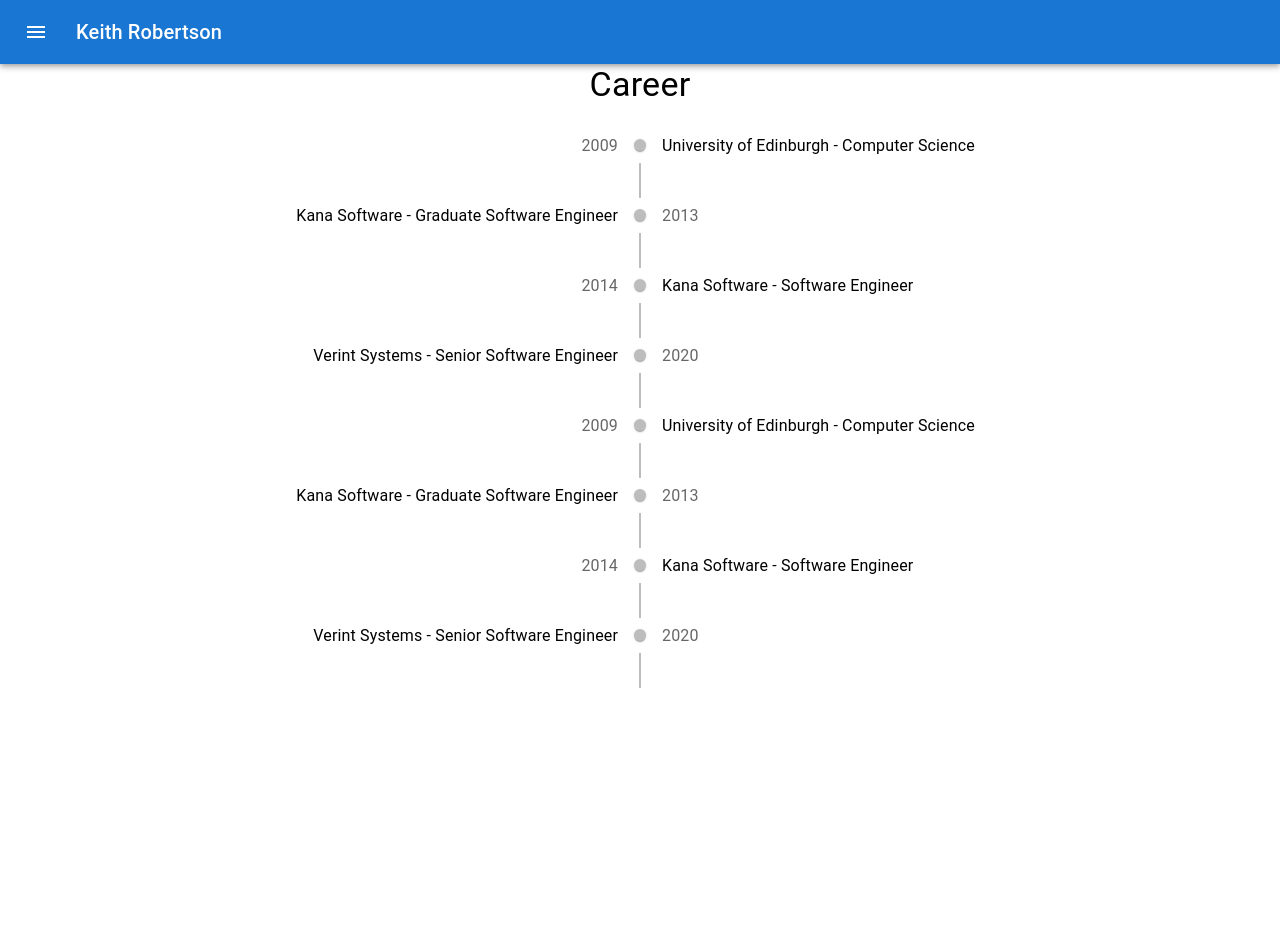
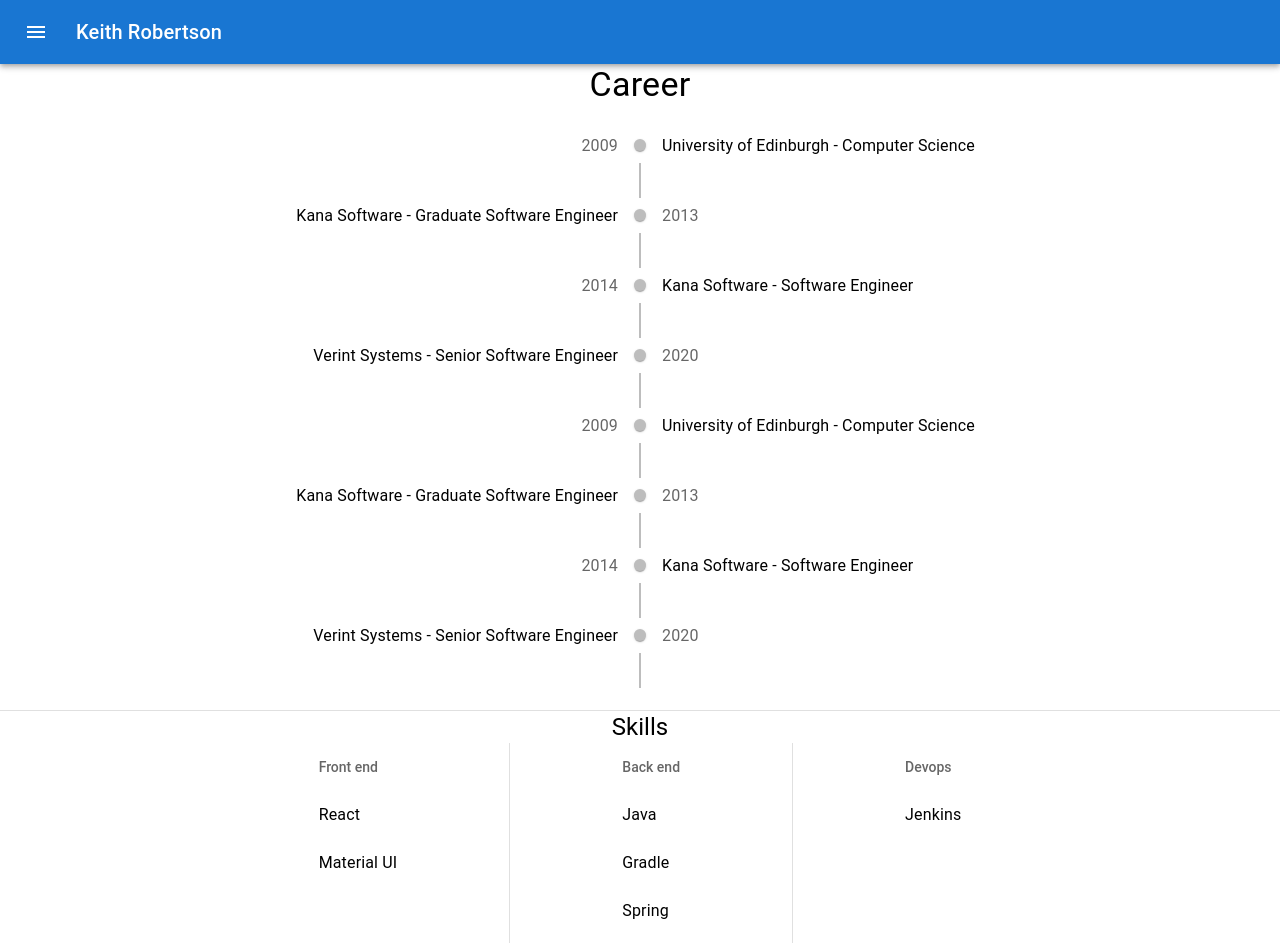
Before and after one commit to KeithRobertson/website, a React (Create React App) app: page / in a window 1280 px wide. Before the commit the page ends 800 px from the top, so only its background shows below. Built offline with nearby package versions, Linux system fonts and the light colour scheme; no server answers.

Commit message:
Add Skills list

```diff
--- a/src/component/Home/Home.tsx
+++ b/src/component/Home/Home.tsx
@@ -1,19 +1,26 @@
 import Banner from "../Banner/Banner";
-import {Typography} from "@mui/material";
+import {Divider, Typography} from "@mui/material";
 import CareerTimeline, {TimelineProps} from "../career/CareerTimeline";
 import {useEffect, useState} from "react";
 import {demoTimeline, getCareerTimeline} from "../career/CareerTimelineService";
+import {Skill} from "../career/skills/Skill";
+import SkillList from "../career/skills/SkillList";
+import {demoSkills, getSkills} from "../career/skills/SkillsService";
 
 const Home = () => {
     const [timeline, setTimeline] = useState<TimelineProps[] | undefined>();
+    const [skills, setSkills] = useState<Skill[] | undefined>();
     useEffect(() => {
         getCareerTimeline().then(setTimeline).catch(() => setTimeline(demoTimeline));
+        getSkills().then(setSkills).catch(() => setSkills(demoSkills));
     }, []);
     return (
         <>
             <Banner/>
             <Typography variant="h4" align="center">Career</Typography>
             {timeline && <CareerTimeline timeline={timeline}/>}
+            <Divider flexItem></Divider>
+            {skills && <SkillList skills={skills}/>}
         </>);
 };
 
--- /dev/null
+++ b/src/component/career/skills/Skill.ts
@@ -0,0 +1,4 @@
+export interface Skill {
+    name: string,
+    category: string
+}
--- /dev/null
+++ b/src/component/career/skills/SkillList.tsx
@@ -0,0 +1,33 @@
+import {Skill} from "./Skill";
+import {Divider, List, ListItem, ListItemText, ListSubheader, Stack, Typography} from "@mui/material";
+
+const SkillList = (skillsProp: { skills: Skill[] }) => {
+    const skills = skillsProp.skills;
+    return (
+        <>
+            <Typography variant="h5" align="center">Skills</Typography>
+            <Stack
+                spacing={12}
+                direction='row'
+                divider={<Divider orientation="vertical" flexItem></Divider>}
+                sx={{
+                    'justify-content': 'center'
+                }}>
+                {Array.from(new Set(skills.map(skill => skill.category))).map(category => {
+                    return (<List subheader={
+                        <ListSubheader>
+                            {category}
+                        </ListSubheader>
+                    }>
+                        {skills.filter(skill => skill.category === category).map(skill => {
+                            return (<ListItem>
+                                <ListItemText primary={skill.name}/>
+                            </ListItem>)
+                        })}
+                    </List>);
+                })}
+            </Stack>
+        </>);
+};
+
+export default SkillList;
--- /dev/null
+++ b/src/component/career/skills/SkillsService.tsx
@@ -0,0 +1,32 @@
+import axios from "axios";
+import {Skill} from "./Skill";
+
+export const getSkills = (): Promise<Skill[]> => {
+    return new Promise((resolve, reject) => {
+        return axios.create({baseURL: 'https://krobertson.co.uk/career'}).get('/skills').then(response => resolve(response.data)).catch(reject);
+    })
+};
+
+export const demoSkills : Skill[] = [
+    {
+        name: 'React',
+        category: 'Front end'
+    },    {
+        name: 'Material UI',
+        category: 'Front end'
+    },
+    {
+        name: 'Java',
+        category: 'Back end'
+    },
+    {
+        name: 'Gradle',
+        category: 'Back end'
+    },    {
+        name: 'Spring',
+        category: 'Back end'
+    },
+    {
+        name: 'Jenkins',
+        category: 'Devops'
+    }];
```
